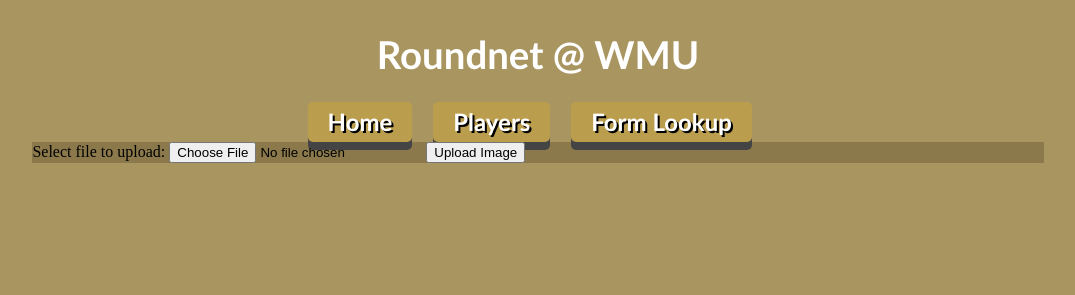
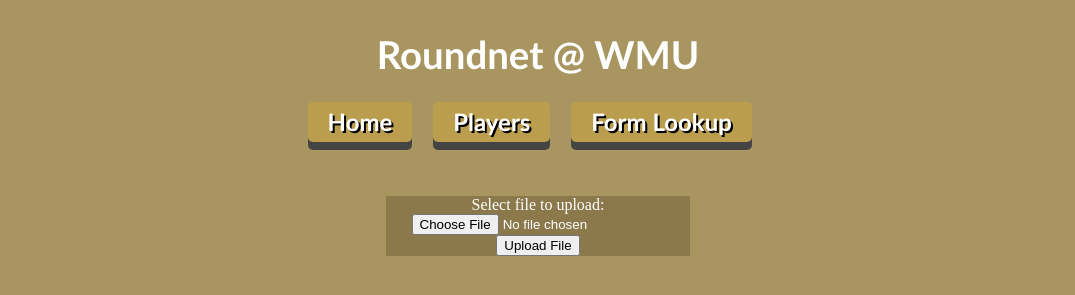
Before and after one commit to burdspencer/roundnet, a PHP site: page /forms.php in a window 1280 px wide. Shown: the part 207-502 px from the top of the page, without its empty margins (102-1177 px from the left). Run offline with PHP 8.4, Linux system fonts and the light colour scheme.

Commit message:
Updated forms

```diff
--- a/forms.php
+++ b/forms.php
@@ -16,12 +16,17 @@
 	<a href="forms.php" class="button">Form Lookup</a> &nbsp; &nbsp;
 </nav>
 <body>
-	<div class="form">
-		<form action="upload.php" method="post" enctype="multipart/form-data">
-	  Select file to upload:
-	  <input type="file" name="fileToUpload" id="fileToUpload">
-	  <input type="submit" value="Upload Image" name="submit">
-	</div>
+	<center>
+		<br>
+		<br>
+		<br>
+		<div class="form">
+			<form action="upload.php" method="post" enctype="multipart/form-data">
+		  Select file to upload:
+		  <input type="file" name="fileToUpload" id="fileToUpload">
+		  <input type="submit" value="Upload File" name="submit">
+		</div>
+	</center>
 </body>
 </div>
 </html>
--- a/roundnet.css
+++ b/roundnet.css
@@ -64,7 +64,8 @@ input[type=text]:focus {
 			border: 2px solid #000000;
 }
 .form { background-color: #8b794b;
-				width: auto;
+				color: #FFFFFF;
+				width: 30%;
 				justify-content: center;
 
 }
```
